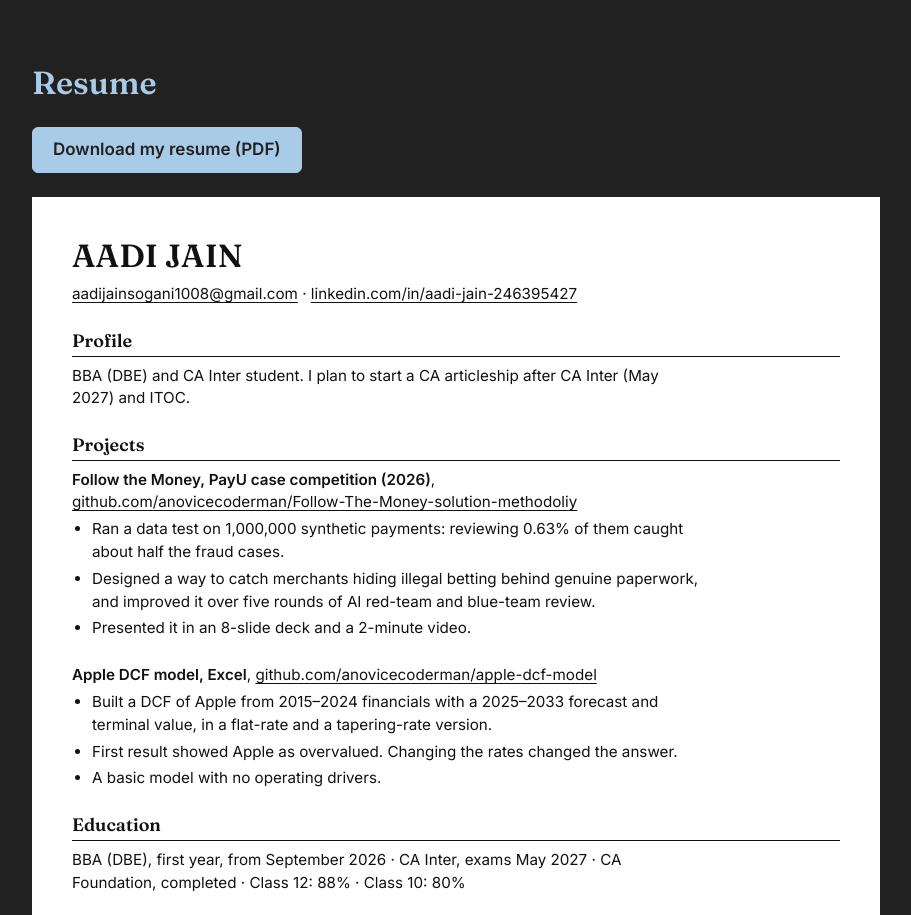
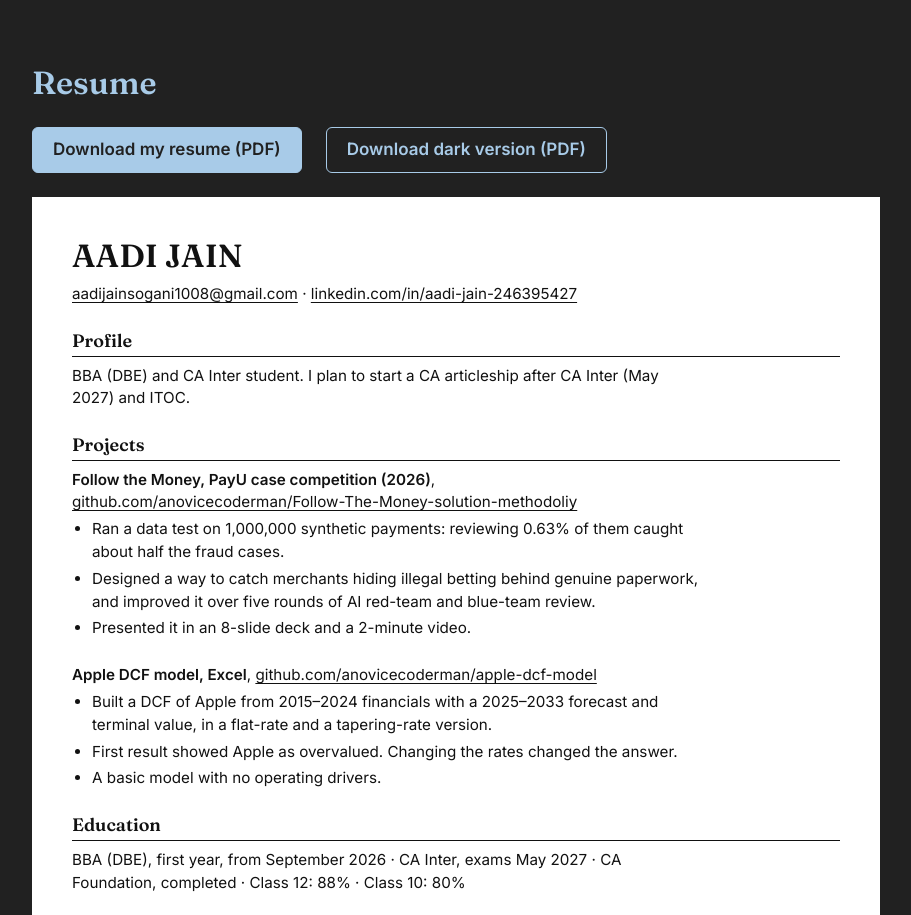
Before and after one commit to anovicecoderman/resume, a plain HTML site: page index.html in a window 1280 px wide. Shown: the part 2100-3015 px from the top of the page, without its empty margins (128-1039 px from the left). Drawn offline with Linux system fonts and the light colour scheme.

Commit message:
Update index.html

```diff
--- a/index.html
+++ b/index.html
@@ -99,8 +99,9 @@
 
     <section id="resume" class="wrap">
       <h2 class="no-print">Resume</h2>
-      <div class="actions no-print">
+            <div class="actions no-print">
         <a class="button" href="resume.pdf" download>Download my resume (PDF)</a>
+        <a class="button button-outline" href="resume-dark.pdf" download>Download dark version (PDF)</a>
       </div>
       <article class="sheet">
         <h3>AADI JAIN</h3>
```
